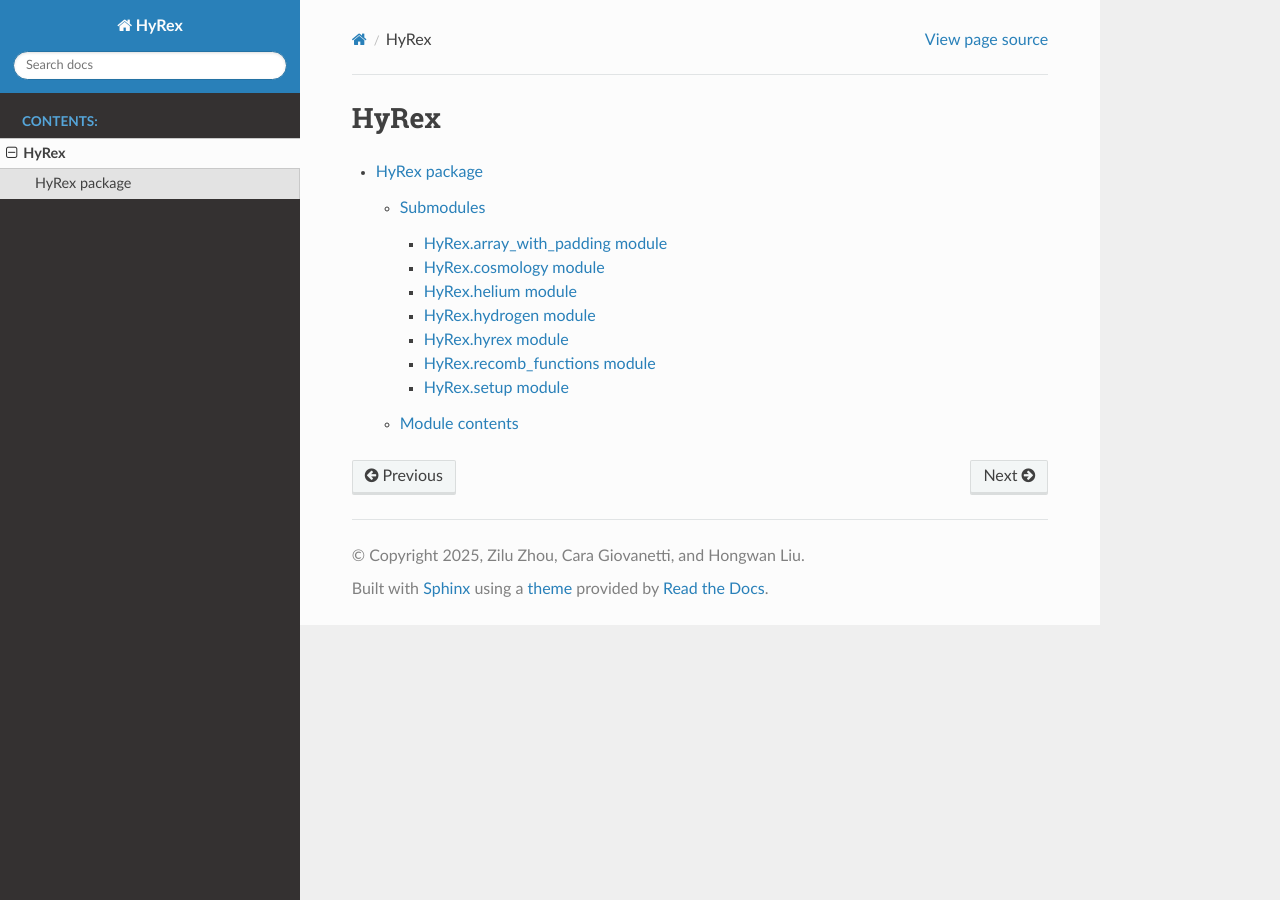
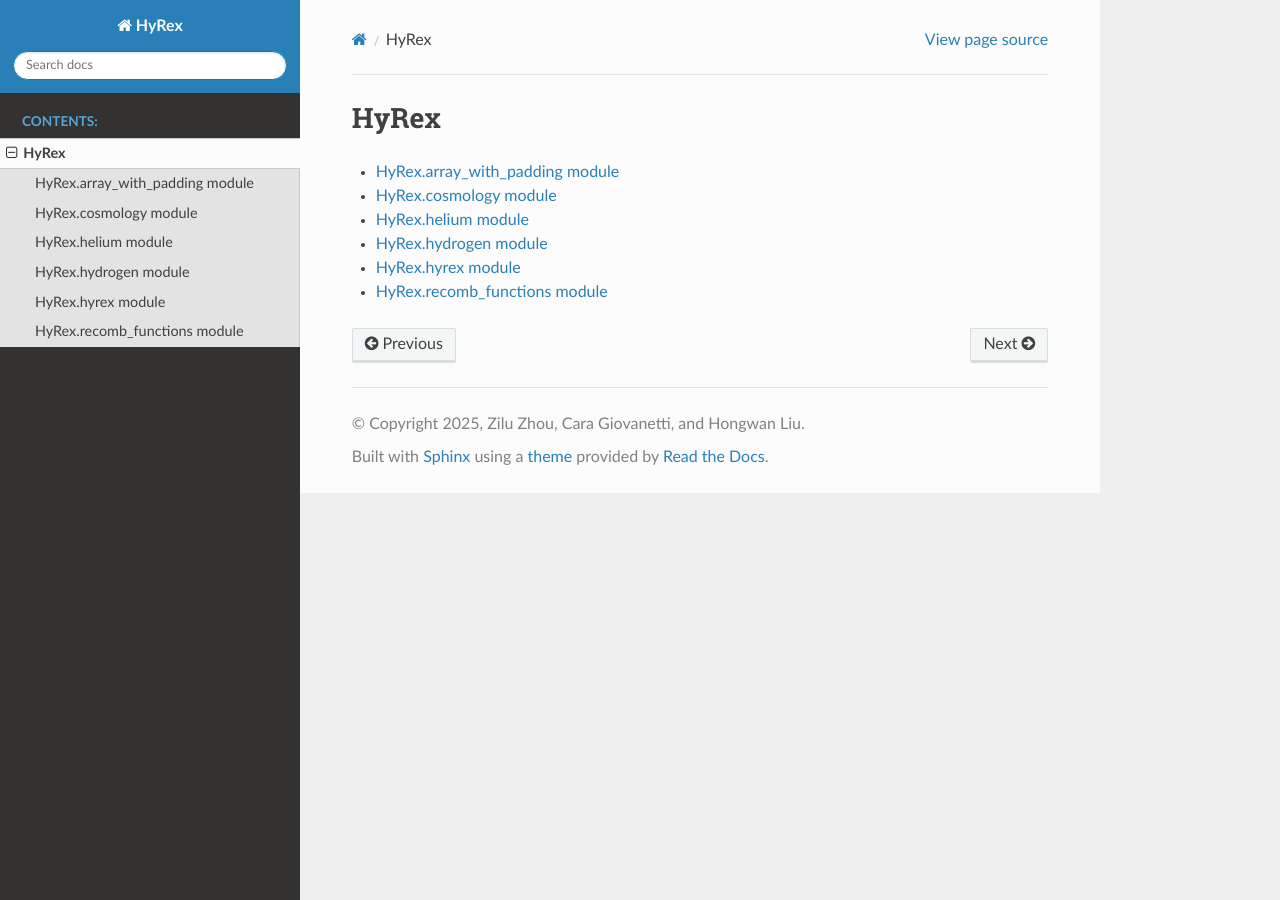
Before and after one commit to TonyZhou729/HyRex, a Sphinx documentation site: the page built from docs/modules.rst, in a window 1280 px wide. Built offline with Sphinx 7.4.7 and the Read the Docs theme 3.1.0, drawn with Linux system fonts in a browser that asks for light colours; some of the changed lines change nothing that is shown.

Commit message:
much better docs

```diff
--- a/docs/conf.py
+++ b/docs/conf.py
@@ -23,6 +23,70 @@ release = '0.0'
 # -- General configuration ---------------------------------------------------
 # https://www.sphinx-doc.org/en/master/usage/configuration.html#general-configuration
 
+
+import re
+import sphinx
+from sphinx.util import logging
+
+logger = logging.getLogger(__name__)
+
+def format_method_summaries(app, what, name, obj, options, lines):
+    """
+    Rewrite blocks like
+
+        Recombination Unrelated Methods:
+        rho_tot : Compute total energy density ...
+        P_tot : Compute total pressure ...
+
+    into valid reST bullet lists, so Sphinx preserves line breaks.
+    """
+    out = []
+    in_methods_block = False
+    just_opened_block = False
+
+    for line in lines:
+        # Detect headings that end with "Methods:"
+        if re.match(r'^\s*.*Methods:\s*$', line):
+            in_methods_block = True
+            just_opened_block = True
+
+            # keep the header line exactly as-is
+            out.append(line)
+
+            # IMPORTANT: add a blank line so the next lines
+            # can become a proper bullet list in reST
+            out.append("")
+            continue
+
+        # Blank line: close the block
+        if line.strip() == "":
+            in_methods_block = False
+            just_opened_block = False
+            out.append(line)
+            continue
+
+        if in_methods_block:
+            # Look for "name : description ..."
+            m = re.match(r'^\s*([A-Za-z0-9_]+)\s*:\s*(.*)$', line)
+            if m:
+                ident, desc = m.groups()
+                out.append(f'* ``{ident}``  {desc}')
+                continue
+
+        # default passthrough
+        out.append(line)
+
+    # mutate the list in-place so autodoc uses our version
+    lines[:] = out
+
+    # optional debug: shows up during sphinx-build
+    logger.debug(f"[format_method_summaries] processed {name} ({what})")
+
+
+def setup(app):
+    # connect our transformer so it runs on every autodoc'd object
+    app.connect('autodoc-process-docstring', format_method_summaries)
+
 extensions = [
     "sphinx.ext.autodoc",   # Core extension for docstring extraction
     "sphinx.ext.napoleon",  # For Google/NumPy-style docstrings
--- a/docs/modules.rst
+++ b/docs/modules.rst
@@ -2,6 +2,11 @@ HyRex
 =====
 
 .. toctree::
-   :maxdepth: 4
+   :maxdepth: 2
 
-   HyRex
+   HyRex.array_with_padding
+   HyRex.cosmology
+   HyRex.helium
+   HyRex.hydrogen
+   HyRex.hyrex
+   HyRex.recomb_functions
```
